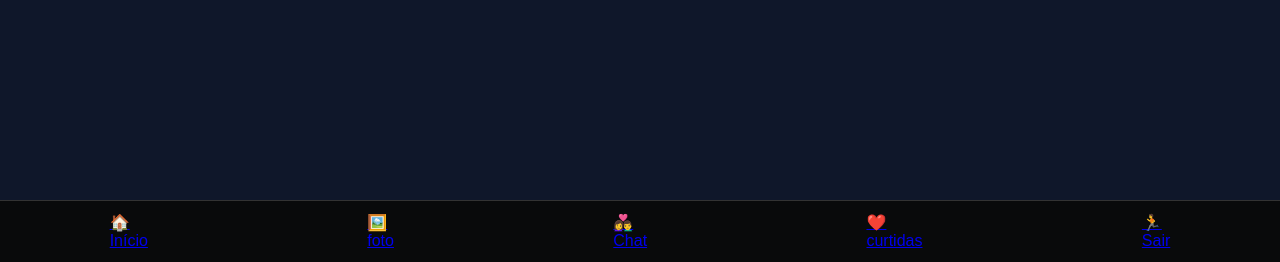
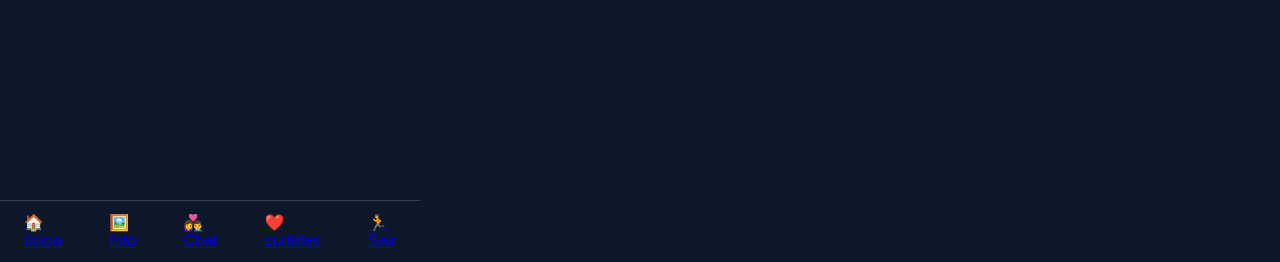
Before and after one commit to ODespertardoAmor/despertardoamor, a Flask app: page / in a window 1280 px wide. Shown: the part 538-800 px from the top of the page. Run offline with Flask 3, Linux system fonts and the light colour scheme; the visitor is signed in with stand-in values (Sample User, id 1); data comes from the database, SQL or seed files in the repository; data that the repository does not hold is empty.

Commit message:
Update home.html

```diff
--- a/templates/home.html
+++ b/templates/home.html
@@ -429,18 +429,20 @@
                 min-width: auto;
             }
         }
-       /* MENU INFERIOR */
+       /* MENU INFERIOR FIXO E ALINHADO AO APP */
 .menu {
     position: fixed;
     bottom: 0;
     width: 100%;
-        background: rgba(10, 10, 10, 0.95);
+    max-width: 420px; /* Mantém o mesmo tamanho do app */
+    background: rgba(15, 23, 42, 0.95);
     backdrop-filter: blur(10px);
     display: flex;
     justify-content: space-around;
     padding: 12px 0;
-        border-top: 1px solid #333;
+    border-top: 1px solid #334155;
     z-index: 100;
+    box-sizing: border-box;
 }
     </style>
 </head>
```
Lines whose indentation alone changed are shown as unchanged.
